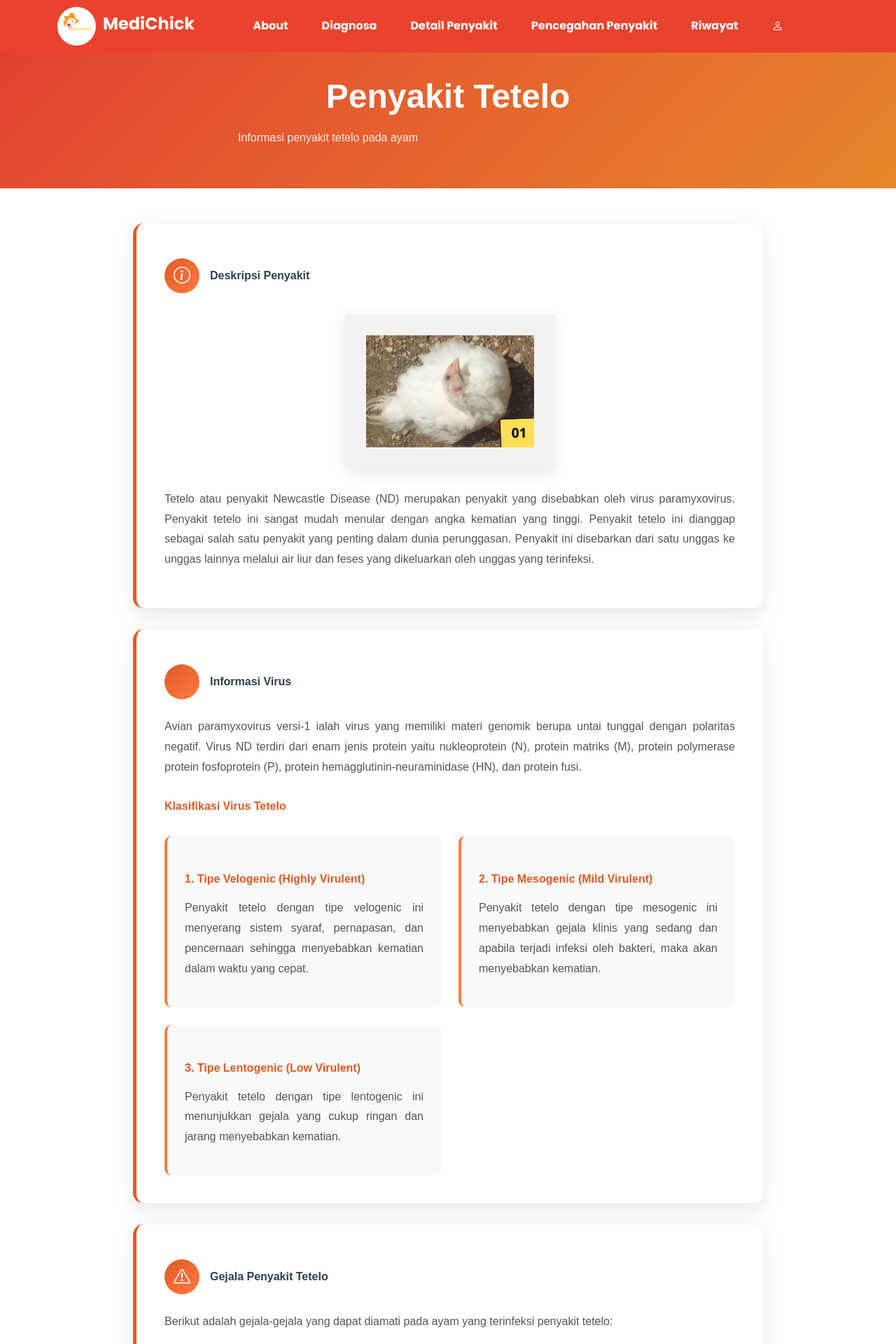
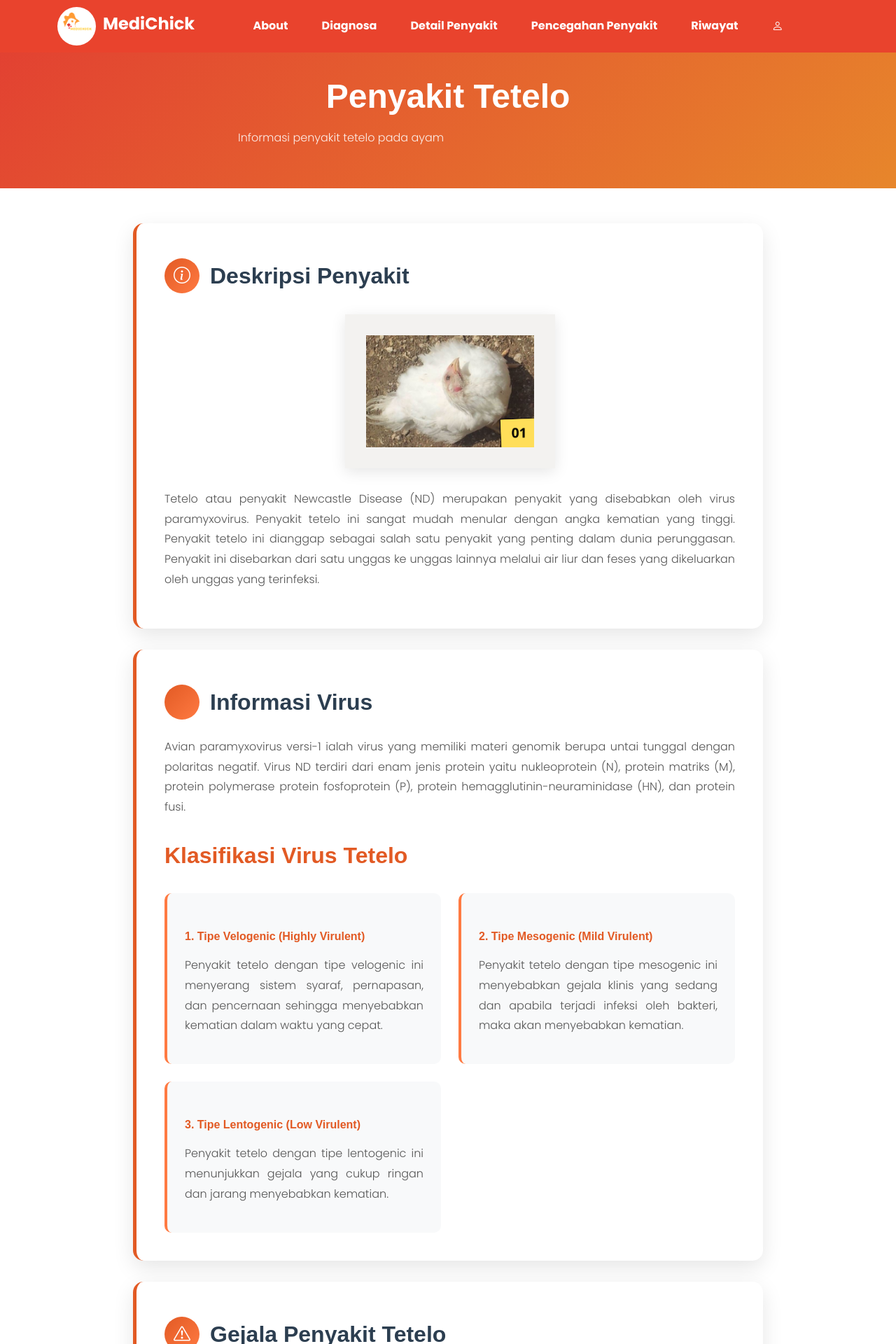
Before and after one commit to MaulidiaSita/medi-chick, a Flask app: page /tetelo in a window 1280 px wide. Shown: the top 1920 px of the page at 70% size. Run offline with Flask 3, Linux system fonts and the light colour scheme; parts of the project's set-up code (start-up, migrations or seed data) failed here and were passed over; some libraries are stand-ins or nearby versions; some web fonts are replaced.

Commit message:
Update halaman pencegahan dan perbaikan tampilan

```diff
--- a/templates/feses_kapur.html
+++ b/templates/feses_kapur.html
@@ -68,7 +68,7 @@
 
         .content-card h2 {
           color: #2c3e50;
-          font-size: 1rem;
+          font-size: 2rem;
           margin-bottom: 25px;
           display: flex;
           align-items: center;
@@ -77,7 +77,7 @@
 
         .content-card h3 {
           color: #e25a24;
-          font-size: 1rem;
+          font-size: 2rem;
           margin-bottom: 20px;
           margin-top: 30px;
         }
--- a/templates/flu_burung.html
+++ b/templates/flu_burung.html
@@ -68,7 +68,7 @@
 
         .content-card h2 {
           color: #2c3e50;
-          font-size: 1rem;
+          font-size: 2rem;
           margin-bottom: 25px;
           display: flex;
           align-items: center;
@@ -77,7 +77,7 @@
 
         .content-card h3 {
           color: #e25a24;
-          font-size: 1rem;
+          font-size: 2rem;
           margin-bottom: 20px;
           margin-top: 30px;
         }
--- a/templates/gumboro.html
+++ b/templates/gumboro.html
@@ -67,7 +67,7 @@
 
         .content-card h2 {
           color: #2c3e50;
-          font-size: 1rem;
+          font-size: 2rem;
           margin-bottom: 25px;
           display: flex;
           align-items: center;
@@ -76,7 +76,7 @@
 
         .content-card h3 {
           color: #e25a24;
-          font-size: 1rem;
+          font-size: 2rem;
           margin-bottom: 20px;
           margin-top: 30px;
         }
--- a/templates/kolera.html
+++ b/templates/kolera.html
@@ -68,7 +68,7 @@
 
         .content-card h2 {
           color: #2c3e50;
-          font-size: 1rem;
+          font-size: 2rem;
           margin-bottom: 25px;
           display: flex;
           align-items: center;
@@ -77,7 +77,7 @@
 
         .content-card h3 {
           color: #e25a24;
-          font-size: 1rem;
+          font-size: 2rem;
           margin-bottom: 20px;
           margin-top: 30px;
         }
--- a/templates/kolibasilosis.html
+++ b/templates/kolibasilosis.html
@@ -67,7 +67,7 @@
 
         .content-card h2 {
           color: #2c3e50;
-          font-size: 1rem;
+          font-size: 2rem;
           margin-bottom: 25px;
           display: flex;
           align-items: center;
@@ -76,7 +76,7 @@
 
         .content-card h3 {
           color: #e25a24;
-          font-size: 1rem;
+          font-size: 2rem;
           margin-bottom: 20px;
           margin-top: 30px;
         }
--- a/templates/pencegahan_feses_kapur.html
+++ b/templates/pencegahan_feses_kapur.html
@@ -66,7 +66,7 @@
 
         .content-card h2 {
           color: #2c3e50;
-          font-size: 1rem;
+          font-size: 1.5rem;
           margin-bottom: 25px;
           display: flex;
           align-items: center;
@@ -75,7 +75,7 @@
 
         .content-card h3 {
           color: #e25a24;
-          font-size: 1rem;
+          font-size: 1.5rem;
           margin-bottom: 20px;
           margin-top: 30px;
         }
--- a/templates/pencegahan_flu_burung.html
+++ b/templates/pencegahan_flu_burung.html
@@ -66,7 +66,7 @@
 
         .content-card h2 {
           color: #2c3e50;
-          font-size: 1rem;
+          font-size: 1.5rem;
           margin-bottom: 25px;
           display: flex;
           align-items: center;
@@ -75,7 +75,7 @@
 
         .content-card h3 {
           color: #e25a24;
-          font-size: 1rem;
+          font-size: 1.5rem;
           margin-bottom: 20px;
           margin-top: 30px;
         }
--- a/templates/pencegahan_gumboro.html
+++ b/templates/pencegahan_gumboro.html
@@ -66,7 +66,7 @@
 
         .content-card h2 {
           color: #2c3e50;
-          font-size: 1rem;
+          font-size: 1,5rem;
           margin-bottom: 25px;
           display: flex;
           align-items: center;
@@ -75,7 +75,7 @@
 
         .content-card h3 {
           color: #e25a24;
-          font-size: 1rem;
+          font-size: 1.5rem;
           margin-bottom: 20px;
           margin-top: 30px;
         }
--- a/templates/pencegahan_kolera.html
+++ b/templates/pencegahan_kolera.html
@@ -68,7 +68,7 @@
 
         .content-card h2 {
           color: #2c3e50;
-          font-size: 1rem;
+          font-size: 1.5rem;
           margin-bottom: 25px;
           display: flex;
           align-items: center;
@@ -77,7 +77,7 @@
 
         .content-card h3 {
           color: #e25a24;
-          font-size: 1rem;
+          font-size: 1.5rem;
           margin-bottom: 20px;
           margin-top: 30px;
         }
--- a/templates/pencegahan_kolibasilosis.html
+++ b/templates/pencegahan_kolibasilosis.html
@@ -67,7 +67,7 @@
 
         .content-card h2 {
           color: #2c3e50;
-          font-size: 1rem;
+          font-size: 1.5rem;
           margin-bottom: 25px;
           display: flex;
           align-items: center;
@@ -76,7 +76,7 @@
 
         .content-card h3 {
           color: #e25a24;
-          font-size: 1rem;
+          font-size: 1.5rem;
           margin-bottom: 20px;
           margin-top: 30px;
         }
--- a/templates/pencegahan_penyakit_ngorok.html
+++ b/templates/pencegahan_penyakit_ngorok.html
@@ -67,7 +67,7 @@
 
         .content-card h2 {
           color: #2c3e50;
-          font-size: 1rem;
+          font-size: 1.5rem;
           margin-bottom: 25px;
           display: flex;
           align-items: center;
@@ -76,7 +76,7 @@
 
         .content-card h3 {
           color: #e25a24;
-          font-size: 1rem;
+          font-size: 1.5rem;
           margin-bottom: 20px;
           margin-top: 30px;
         }
--- a/templates/pencegahan_snot.html
+++ b/templates/pencegahan_snot.html
@@ -67,7 +67,7 @@
 
         .content-card h2 {
           color: #2c3e50;
-          font-size: 1rem;
+          font-size: 1.5rem;
           margin-bottom: 25px;
           display: flex;
           align-items: center;
@@ -76,7 +76,7 @@
 
         .content-card h3 {
           color: #e25a24;
-          font-size: 1rem;
+          font-size: 1.5rem;
           margin-bottom: 20px;
           margin-top: 30px;
         }
--- a/templates/pencegahan_tetelo.html
+++ b/templates/pencegahan_tetelo.html
@@ -69,7 +69,7 @@
 
         .content-card h2 {
           color: #2c3e50;
-          font-size: 1rem;
+          font-size: 1.5rem;
           margin-bottom: 25px;
           display: flex;
           align-items: center;
@@ -78,7 +78,7 @@
 
         .content-card h3 {
           color: #e25a24;
-          font-size: 1rem;
+          font-size: 1.5rem;
           margin-bottom: 20px;
           margin-top: 30px;
         }
--- a/templates/penyakit_ngorok.html
+++ b/templates/penyakit_ngorok.html
@@ -68,7 +68,7 @@
 
         .content-card h2 {
           color: #2c3e50;
-          font-size: 1rem;
+          font-size: 2rem;
           margin-bottom: 25px;
           display: flex;
           align-items: center;
@@ -77,7 +77,7 @@
 
         .content-card h3 {
           color: #e25a24;
-          font-size: 1rem;
+          font-size: 2rem;
           margin-bottom: 20px;
           margin-top: 30px;
         }
--- a/templates/snot.html
+++ b/templates/snot.html
@@ -66,7 +66,7 @@
 
         .content-card h2 {
           color: #2c3e50;
-          font-size: 1rem;
+          font-size: 2rem;
           margin-bottom: 25px;
           display: flex;
           align-items: center;
@@ -75,7 +75,7 @@
 
         .content-card h3 {
           color: #e25a24;
-          font-size: 1rem;
+          font-size: 2rem;
           margin-bottom: 20px;
           margin-top: 30px;
         }
--- a/templates/tetelo.html
+++ b/templates/tetelo.html
@@ -19,7 +19,7 @@
 
         <link rel="stylesheet"type="text/css" href="../static/css/art.css">
         <style>
-        p, h1, h2, h3, h4, h5{
+        .p, h1, h2, h3, h4, h5{
           font-family: "Winky Rough", sans-serif;
         }
 
@@ -67,7 +67,7 @@
 
         .content-card h2 {
           color: #2c3e50;
-          font-size: 1rem;
+          font-size: 2rem;
           margin-bottom: 25px;
           display: flex;
           align-items: center;
@@ -76,7 +76,7 @@
 
         .content-card h3 {
           color: #e25a24;
-          font-size: 1rem;
+          font-size: 2rem;
           margin-bottom: 20px;
           margin-top: 30px;
         }
```
Also changed, not shown: 4 other files.
